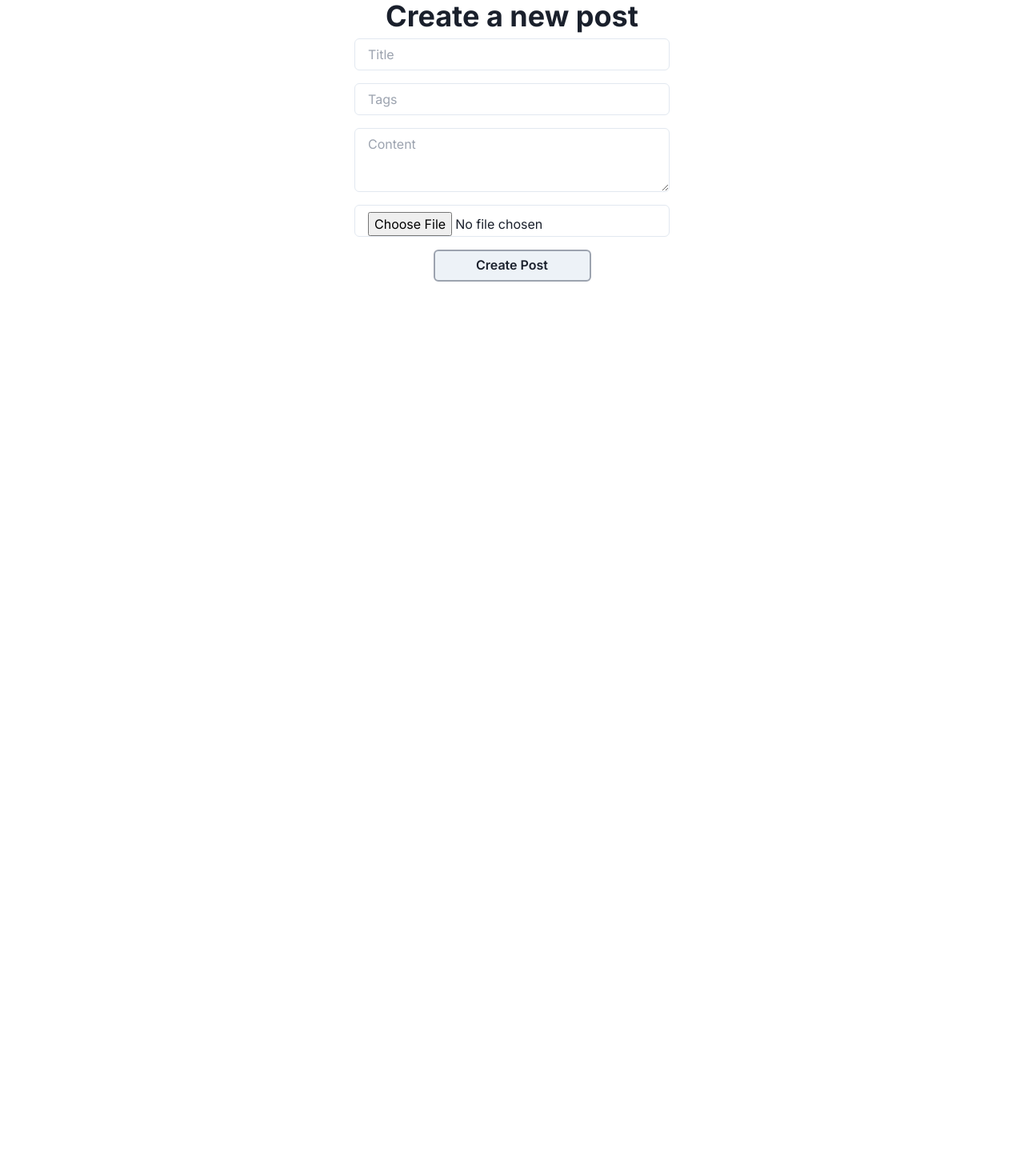
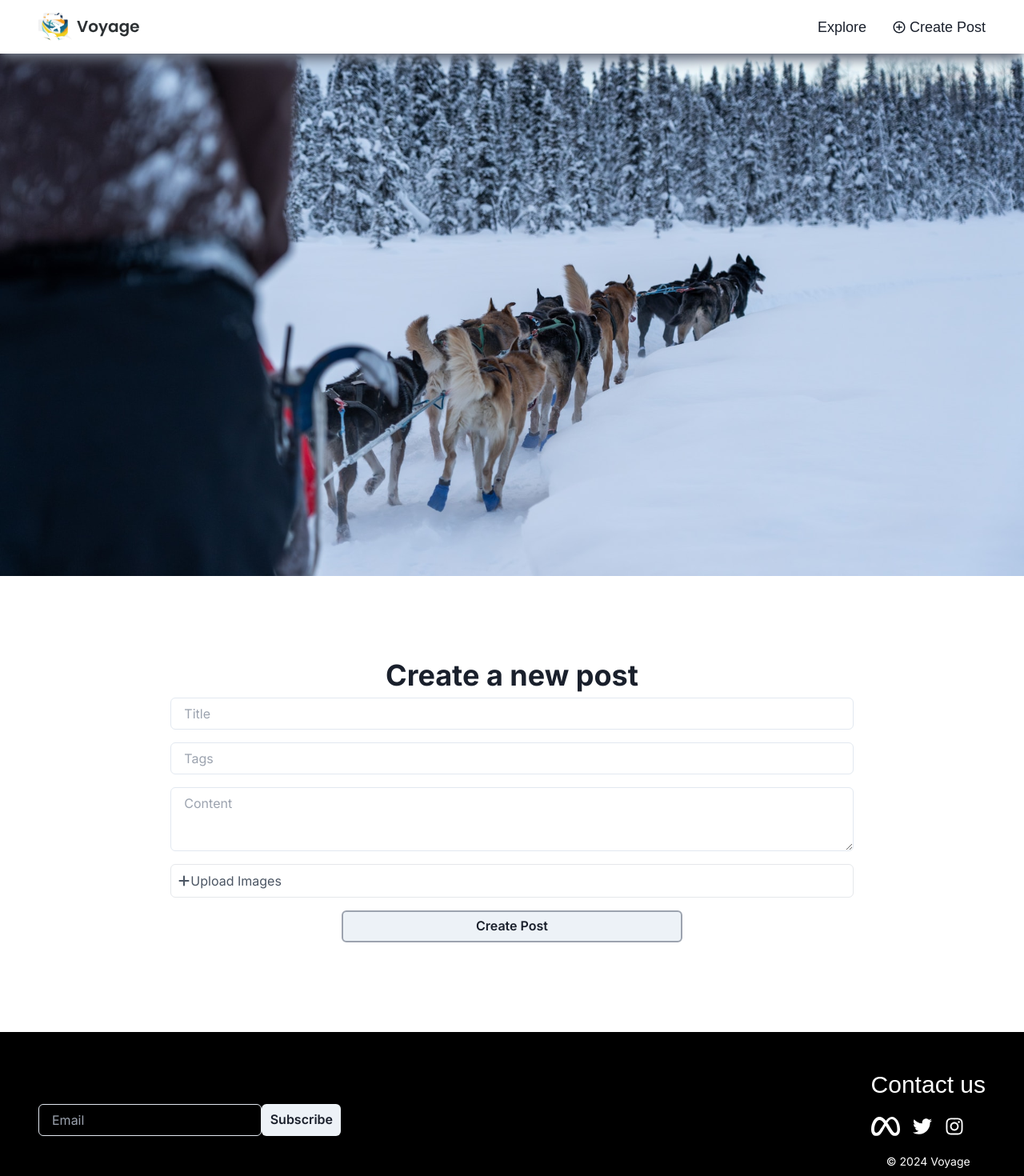
Before and after one commit to greeenboi/sample_blog, a Next.js app: page /Post in a window 1280 px wide. Shown: the top 1470 px of the page at 80% size. Before the commit the page ends 800 px from the top, so only its background shows below. Built offline with nearby package versions, Linux system fonts and the light colour scheme; no server answers; a web font is replaced by a local one.

Commit message:
create post page

```diff
--- a/app/Explore/page.js
+++ b/app/Explore/page.js
@@ -1,6 +1,7 @@
 import React from 'react'
 import BlogPosts from '../BlogPosts'
 import Navbar from '../Navbar'
+import Footer from '../Footer'
 
 
 function page() {
@@ -10,6 +11,7 @@ function page() {
       <section className="w-screen h-[420px] md:h-[500px] lg:h-[720px] overflow-hidden bg-explore-pattern object-cover bg-center bg-cover bg-no-repeat bg-blend-soft-light">
       </section>
       <BlogPosts />
+      <Footer />
     </main>
   )
 }
--- a/app/Post/page.js
+++ b/app/Post/page.js
@@ -2,6 +2,9 @@
 import React, { useState, useEffect } from 'react'
 import { supabase } from '../supabase.config'
 import { Button, Input, Textarea } from '@chakra-ui/react'
+import Footer from '../Footer'
+import Navbar from '../Navbar'
+import { FaPlus } from 'react-icons/fa6'
 
 function page() {
   const [title, setTitle] = useState('')
@@ -70,14 +73,18 @@ function page() {
 
 
   return (
-    <main className='w-screen h-auto flex flex-col justify-center items-center'>
-
-      <section className=''>
+    <main className='w-screen min-h-screen flex flex-col gap-2 items-center'>
+      <section className="w-screen h-[420px] md:h-[500px] lg:h-[720px] overflow-hidden bg-post-pattern object-cover bg-center bg-cover bg-no-repeat bg-blend-soft-light">
+      <Navbar />
+      </section>
+      <section className='w-8/12 h-full my-12 md:my-20 lg:my-24'>
         <h1 className='text-4xl font-bold text-center'>Create a new post</h1>
         <form className='flex flex-col justify-center items-center'>
           <Input
             className='w-1/2 h-10 border-2 border-gray-400 rounded-md p-2 m-2'
             type='text'
+            colorScheme='teal'
+            variant='outline'
             placeholder='Title'
             value={title}
             onChange={(e) => setTitle(e.target.value)}
@@ -85,6 +92,8 @@ function page() {
           <Input
             className='w-1/2 h-10 border-2 border-gray-400 rounded-md p-2 m-2'
             type='text'
+            colorScheme='teal'
+            variant='outline'
             placeholder='Tags'
             value={tags.join(', ')}
             onChange={(e) => setTags(e.target.value.split(',').map(tag => tag.trim()))}
@@ -92,16 +101,22 @@ function page() {
           <Textarea
             className='w-1/2 h-40 border-2 border-gray-400 rounded-md p-2 m-2'
             type='text'
+            colorScheme='teal'
+            variant='outline'
             placeholder='Content'
             value={content}
             onChange={(e) => setContent(e.target.value)}
           />
-          <Input
-            className='w-1/2 h-10 border-2 border-gray-400 rounded-md p-2 m-2'
-            type='file'
-            accept='image/*'
-            onChange={(e) => setFiles(e.target.files[0])}
-          />
+          <label className='w-full h-fit border text-gray-600 border-gray-200 rounded-md p-2 m-2 cursor-pointer'>
+          <span className='h-max w-max flex items-center justify-evenly '><FaPlus /> Upload Images</span>
+            <Input
+              className='hidden'
+              type='file'
+              accept='image/*'
+              onChange={(e) => setFiles(e.target.files[0])}
+            />
+          </label>
+
           <Button
             className='w-1/2 h-10 border-2 border-gray-400 rounded-md p-2 m-2'
             type='button'
@@ -113,6 +128,7 @@ function page() {
           </Button>
         </form>
       </section>
+      <Footer/>
     </main>
   )
 }
--- a/tailwind.config.js
+++ b/tailwind.config.js
@@ -11,6 +11,7 @@ module.exports = {
       backgroundImage: {
         'hero-pattern': "url('/heroimg.jpg')",
         'explore-pattern': "url('/exploreimg.jpg')",
+        'post-pattern': "url('/postimg.jpg')",
       },
       fontFamily:{
         'Tilt': ['Tilt Prism', 'sans-serif'],
```
Also changed, not shown: public/postimg.jpg (added).
